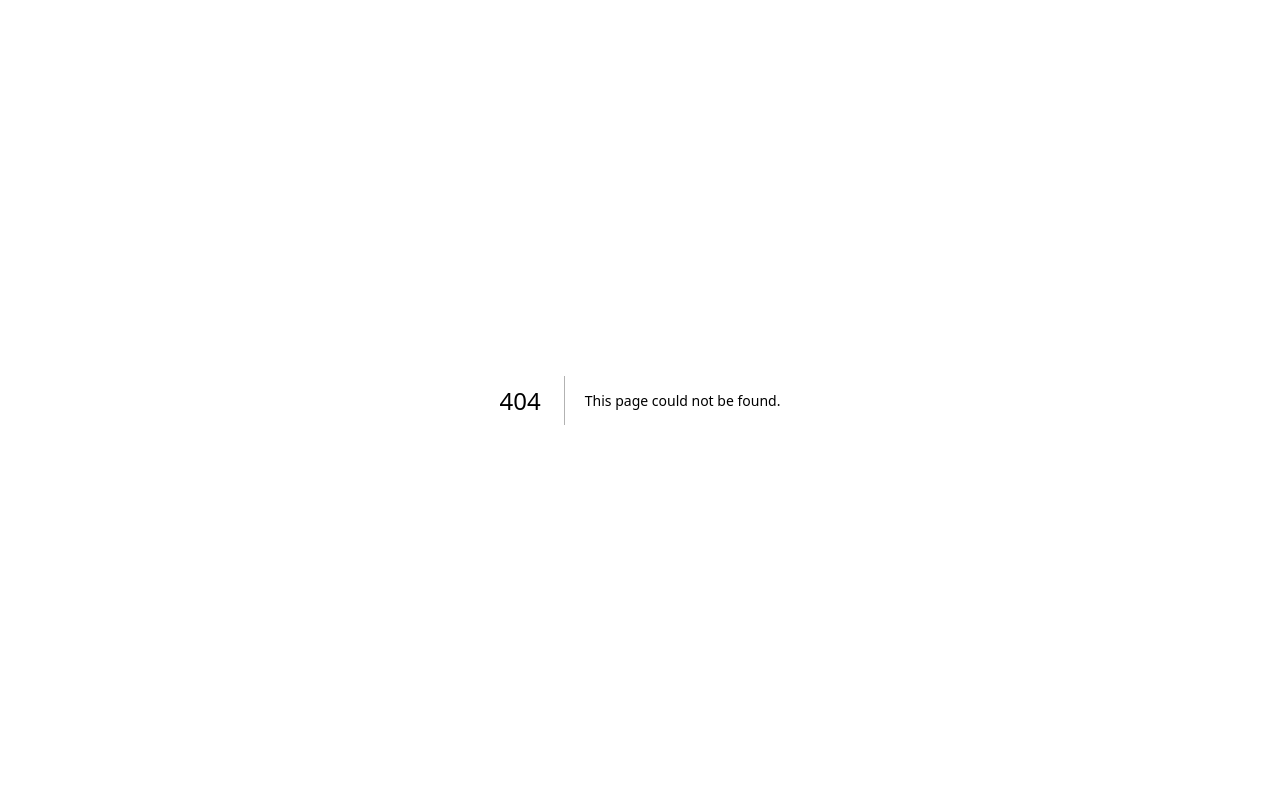
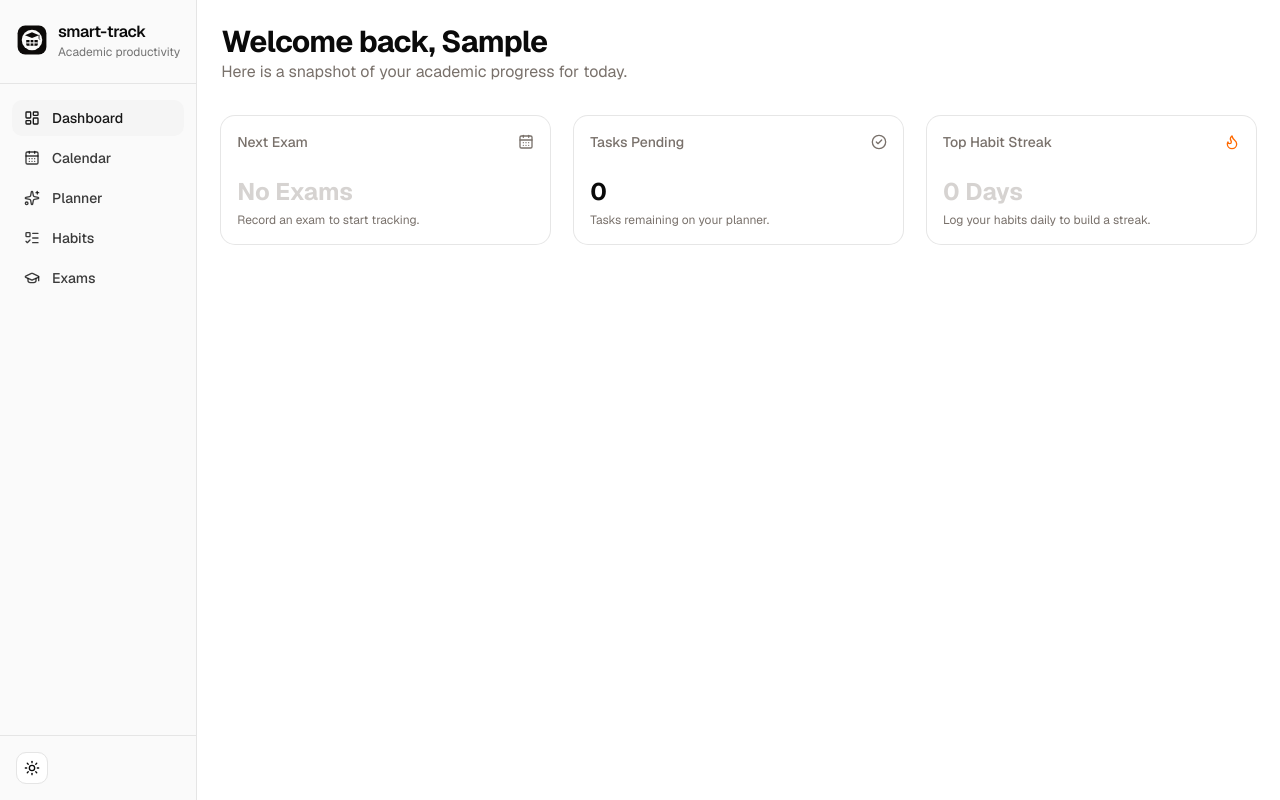
Before and after one commit to abdul-rahman-0x/smart-track, a Next.js app: page /dashboard in a window 1280 px wide. Before the commit this address had no page. Built offline with nearby package versions, Linux system fonts and the light colour scheme; no server answers; the database is empty; sample sign-in values are in the browser's storage.

Commit message:
feat: create interactive statistics dashboard with server-side database counts

```diff
--- /dev/null
+++ b/app/(dashboard)/dashboard/page.tsx
@@ -0,0 +1,145 @@
+import React from "react";
+import { auth } from "@/auth";
+import { db } from "@/db";
+import { habits, tasks, exams } from "@/db/schema";
+import { eq, and, asc, desc } from "drizzle-orm";
+import { Card, CardContent, CardHeader, CardTitle } from "@/components/ui/card";
+import { CheckCircle2, CalendarDays, Flame } from "lucide-react";
+
+export default async function DashboardPage() {
+    const session = await auth();
+    const userId = session?.user?.id;
+
+    if (!userId) {
+        return null; // Handled by parent layout redirection
+    }
+
+    // 1. Query Neon for the next upcoming academic exam
+    const nextExam = await db.query.exams.findFirst({
+        where: eq(exams.userId, userId),
+        orderBy: [asc(exams.date)],
+    });
+
+    // 2. Query Neon to count active uncompleted tasks
+    const activeTasks = await db
+        .select()
+        .from(tasks)
+        .where(and(eq(tasks.userId, userId), eq(tasks.completed, false)));
+
+    // 3. Query Neon for the highest active habit streak
+    const topHabit = await db.query.habits.findFirst({
+        where: eq(habits.userId, userId),
+        orderBy: [desc(habits.streak)],
+    });
+
+    // Calculate exam countdown days
+    let daysRemaining: number | null = null;
+    if (nextExam) {
+        const today = new Date();
+        today.setHours(0, 0, 0, 0);
+        const examDate = new Date(nextExam.date);
+        examDate.setHours(0, 0, 0, 0);
+        const diffTime = examDate.getTime() - today.getTime();
+        daysRemaining = Math.ceil(diffTime / (1000 * 60 * 60 * 24));
+    }
+
+    return (
+        <div className="space-y-8">
+            <div>
+                <h2 className="text-3xl font-bold tracking-tight">
+                    Welcome back, {session?.user?.name?.split(" ")[0] || "User"}
+                </h2>
+                <p className="text-stone-500 dark:text-stone-400">
+                    Here is a snapshot of your academic progress for today.
+                </p>
+            </div>
+
+            <div className="grid gap-6 md:grid-cols-3">
+                {/* Card 1: Next Exam */}
+                <Card className="border-stone-200 bg-white dark:border-stone-800 dark:bg-stone-900">
+                    <CardHeader className="flex flex-row items-center justify-between pb-2">
+                        <CardTitle className="text-sm font-medium text-stone-500 dark:text-stone-400">
+                            Next Exam
+                        </CardTitle>
+                        <CalendarDays className="h-4 w-4 text-stone-500" />
+                    </CardHeader>
+                    <CardContent>
+                        {nextExam ? (
+                            <div className="space-y-1">
+                                <div className="text-2xl font-bold">
+                                    {nextExam.subject}
+                                </div>
+                                <p className="text-xs text-stone-500 dark:text-stone-400">
+                                    {daysRemaining !== null &&
+                                    daysRemaining >= 0
+                                        ? `In ${daysRemaining} ${daysRemaining === 1 ? "day" : "days"}`
+                                        : "Today"}
+                                </p>
+                            </div>
+                        ) : (
+                            <div className="space-y-1">
+                                <div className="text-2xl font-bold text-stone-300 dark:text-stone-700">
+                                    No Exams
+                                </div>
+                                <p className="text-xs text-stone-500">
+                                    Record an exam to start tracking.
+                                </p>
+                            </div>
+                        )}
+                    </CardContent>
+                </Card>
+
+                {/* Card 2: Tasks Pending */}
+                <Card className="border-stone-200 bg-white dark:border-stone-800 dark:bg-stone-900">
+                    <CardHeader className="flex flex-row items-center justify-between pb-2">
+                        <CardTitle className="text-sm font-medium text-stone-500 dark:text-stone-400">
+                            Tasks Pending
+                        </CardTitle>
+                        <CheckCircle2 className="h-4 w-4 text-stone-500" />
+                    </CardHeader>
+                    <CardContent>
+                        <div className="space-y-1">
+                            <div className="text-2xl font-bold">
+                                {activeTasks.length}
+                            </div>
+                            <p className="text-xs text-stone-500 dark:text-stone-400">
+                                Tasks remaining on your planner.
+                            </p>
+                        </div>
+                    </CardContent>
+                </Card>
+
+                {/* Card 3: Top Habit Streak */}
+                <Card className="border-stone-200 bg-white dark:border-stone-800 dark:bg-stone-900">
+                    <CardHeader className="flex flex-row items-center justify-between pb-2">
+                        <CardTitle className="text-sm font-medium text-stone-500 dark:text-stone-400">
+                            Top Habit Streak
+                        </CardTitle>
+                        <Flame className="h-4 w-4 text-orange-500" />
+                    </CardHeader>
+                    <CardContent>
+                        {topHabit && topHabit.streak > 0 ? (
+                            <div className="space-y-1">
+                                <div className="text-2xl font-bold">
+                                    {topHabit.streak} Days
+                                </div>
+                                <p className="text-xs text-stone-500 dark:text-stone-400">
+                                    Current streak for: {topHabit.name}
+                                </p>
+                            </div>
+                        ) : (
+                            <div className="space-y-1">
+                                <div className="text-2xl font-bold text-stone-300 dark:text-stone-700">
+                                    0 Days
+                                </div>
+                                <p className="text-xs text-stone-500">
+                                    Log your habits daily to build a streak.
+                                </p>
+                            </div>
+                        )}
+                    </CardContent>
+                </Card>
+            </div>
+        </div>
+    );
+}
--- /dev/null
+++ b/components/ui/card.tsx
@@ -0,0 +1,103 @@
+import * as React from "react"
+
+import { cn } from "@/lib/utils"
+
+function Card({
+  className,
+  size = "default",
+  ...props
+}: React.ComponentProps<"div"> & { size?: "default" | "sm" }) {
+  return (
+    <div
+      data-slot="card"
+      data-size={size}
+      className={cn(
+        "group/card flex flex-col gap-(--card-spacing) overflow-hidden rounded-xl bg-card py-(--card-spacing) text-sm text-card-foreground ring-1 ring-foreground/10 [--card-spacing:--spacing(4)] has-data-[slot=card-footer]:pb-0 has-[>img:first-child]:pt-0 data-[size=sm]:[--card-spacing:--spacing(3)] data-[size=sm]:has-data-[slot=card-footer]:pb-0 *:[img:first-child]:rounded-t-xl *:[img:last-child]:rounded-b-xl",
+        className
+      )}
+      {...props}
+    />
+  )
+}
+
+function CardHeader({ className, ...props }: React.ComponentProps<"div">) {
+  return (
+    <div
+      data-slot="card-header"
+      className={cn(
+        "group/card-header @container/card-header grid auto-rows-min items-start gap-1 rounded-t-xl px-(--card-spacing) has-data-[slot=card-action]:grid-cols-[1fr_auto] has-data-[slot=card-description]:grid-rows-[auto_auto] [.border-b]:pb-(--card-spacing)",
+        className
+      )}
+      {...props}
+    />
+  )
+}
+
+function CardTitle({ className, ...props }: React.ComponentProps<"div">) {
+  return (
+    <div
+      data-slot="card-title"
+      className={cn(
+        "text-base leading-snug font-medium group-data-[size=sm]/card:text-sm",
+        className
+      )}
+      {...props}
+    />
+  )
+}
+
+function CardDescription({ className, ...props }: React.ComponentProps<"div">) {
+  return (
+    <div
+      data-slot="card-description"
+      className={cn("text-sm text-muted-foreground", className)}
+      {...props}
+    />
+  )
+}
+
+function CardAction({ className, ...props }: React.ComponentProps<"div">) {
+  return (
+    <div
+      data-slot="card-action"
+      className={cn(
+        "col-start-2 row-span-2 row-start-1 self-start justify-self-end",
+        className
+      )}
+      {...props}
+    />
+  )
+}
+
+function CardContent({ className, ...props }: React.ComponentProps<"div">) {
+  return (
+    <div
+      data-slot="card-content"
+      className={cn("px-(--card-spacing)", className)}
+      {...props}
+    />
+  )
+}
+
+function CardFooter({ className, ...props }: React.ComponentProps<"div">) {
+  return (
+    <div
+      data-slot="card-footer"
+      className={cn(
+        "flex items-center rounded-b-xl border-t bg-muted/50 p-(--card-spacing)",
+        className
+      )}
+      {...props}
+    />
+  )
+}
+
+export {
+  Card,
+  CardHeader,
+  CardFooter,
+  CardTitle,
+  CardAction,
+  CardDescription,
+  CardContent,
+}
```
